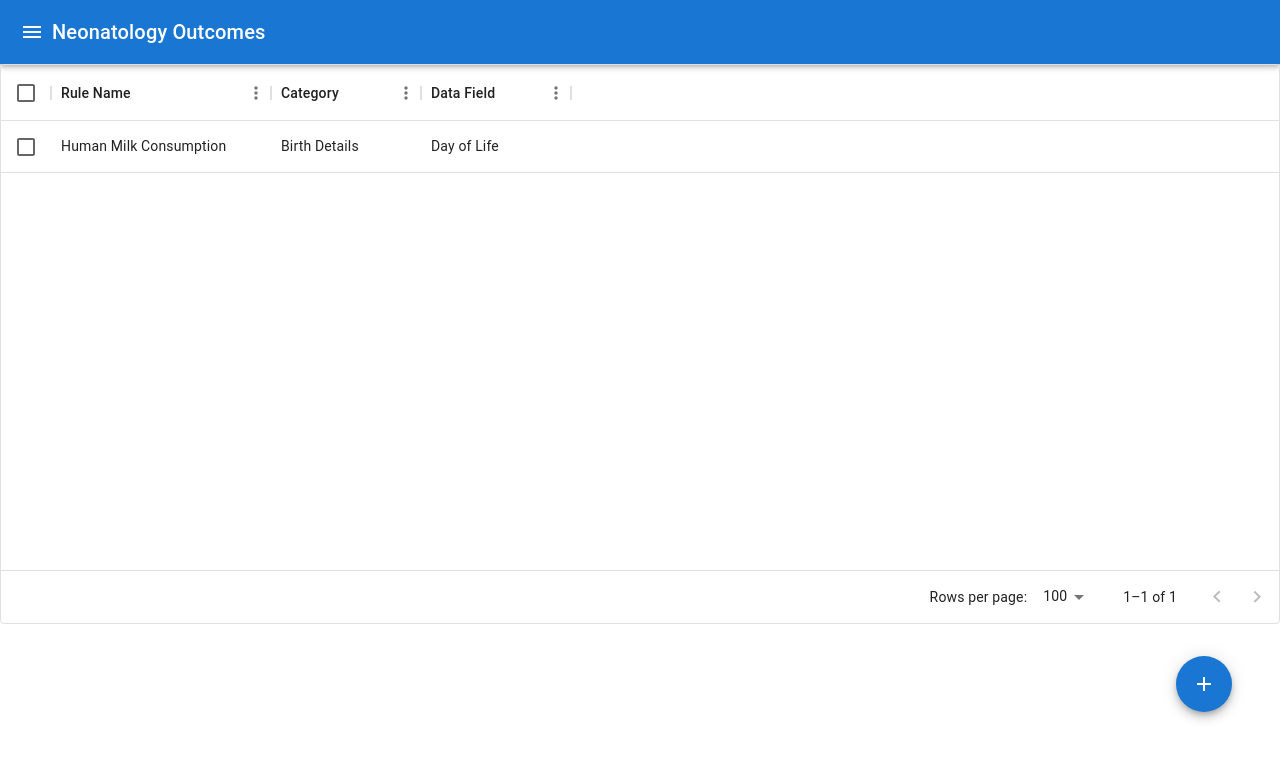
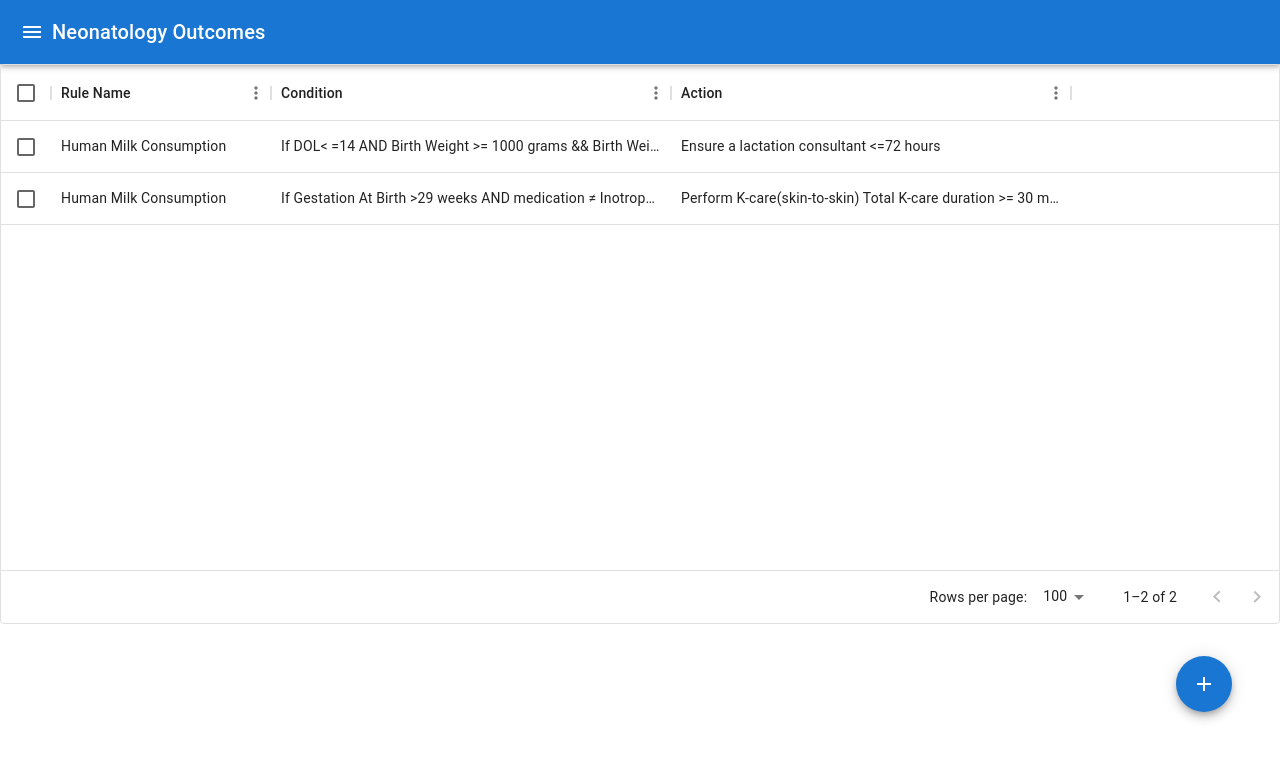
Before and after one commit to Neonatology-Outcomes/Frontend, a React (Create React App) app: page /rules in a window 1280 px wide. Shown: the top 760 px of the page. Built offline with nearby package versions, Linux system fonts and the light colour scheme.

Commit message:
fixed data columns

```diff
--- a/src/constants/data/rulesMocks.js
+++ b/src/constants/data/rulesMocks.js
@@ -1,107 +1,18 @@
-export const conditionsList = [
+export const rulesListMock = [
 	{
 		id: 1,
-		comparator: null,
-		dataFields: {
-			value: '1',
-			label: 'Day of Life',
-		},
-		operators: {
-			value: '2',
-			label: '<=',
-		},
-		value: '14',
-		units: {
-			value: '3',
-			label: 'Minutes',
-		}
+		ruleName: "Human Milk Consumption",
+		condition: "If  DOL< =14  AND  Birth Weight >= 1000 grams && Birth Weight <= 2500 grams for all birth weights and gestations",
+		action: 'Ensure a lactation consultant <=72 hours'
 	},
 	{
 		id: 2,
-		comparator: 'AND',
-		dataFields: {
-			value: '1',
-			label: 'Day of Life',
-		},
-		operators: {
-			value: '1',
-			label: '>=',
-		},
-		value: '1000',
-		units: {
-			value: '1',
-			label: 'Minutes',
-		}
-	},
-	{
-		id: 3,
-		comparator: 'OR',
-		dataFields: {
-			value: '1',
-			label: 'Day of Life',
-		},
-		operators: {
-			value: '1',
-			label: '<=',
-		},
-		value: '1500',
-		units: {
-			value: '1',
-			label: 'Minutes',
-		}
-	},
-	{
-		id: 4,
-		comparator: 'OR',
-		dataFields: {
-			value: '1',
-			label: 'Day of Life',
-		},
-		operators: {
-			value: '1',
-			label: '<=',
-		},
-		value: '1500',
-		units: {
-			value: '1',
-			label: 'Minutes',
-		}
-	},
-	{
-		id: 5,
-		comparator: 'OR',
-		dataFields: {
-			value: '1',
-			label: 'Day of Life',
-		},
-		operators: {
-			value: '1',
-			label: '<=',
-		},
-		value: '1500',
-		units: {
-			value: '1',
-			label: 'Minutes',
-		}
-	},
-
-	// {
-	// 	dataFields: {
-	// 		value: '1',
-	// 		label: 'Day of Life',
-	// 	},
-	// 	operators: {
-	// 		value: '1',
-	// 		label: '<=',
-	// 	},
-	// 	value: '14',
-	// 	units: {
-	// 		value: '1',
-	// 		label: 'Minutes',
-	// 	}
-	// }
+		ruleName: "Human Milk Consumption",
+		condition: "If  Gestation At Birth  >29 weeks AND medication ≠ Inotrope OR AND Peripherial_arterial_line = No AND Whole_body_cooling = No AND high_frequency_ventilation = No  AND Jet Ventilator = No",
+		action: 'Perform K-care(skin-to-skin) Total K-care duration >= 30 mins per day'
+	}
 ];
 
-export const rulesListMock = [
-	{ id: 1, ruleName: 'Human Milk Consumption', category: 'Birth Details', dateField: 'Day of Life' },
+export const conditionsList = [
+
 ];
--- a/src/pages/Rules/index.js
+++ b/src/pages/Rules/index.js
@@ -8,8 +8,8 @@ import { rulesListMock } from '../../constants/data/rulesMocks';
 
 const columns = [
   { field: 'ruleName', headerName: 'Rule Name', width: 220 },
-  { field: 'category', headerName: 'Category', width: 150 },
-  { field: 'dateField', headerName: 'Data Field', width: 150 },
+  { field: 'condition', headerName: 'Condition', width: 400 },
+  { field: 'action', headerName: 'Action', width: 400 },
 ];
 
 export default function Rules() {
```
